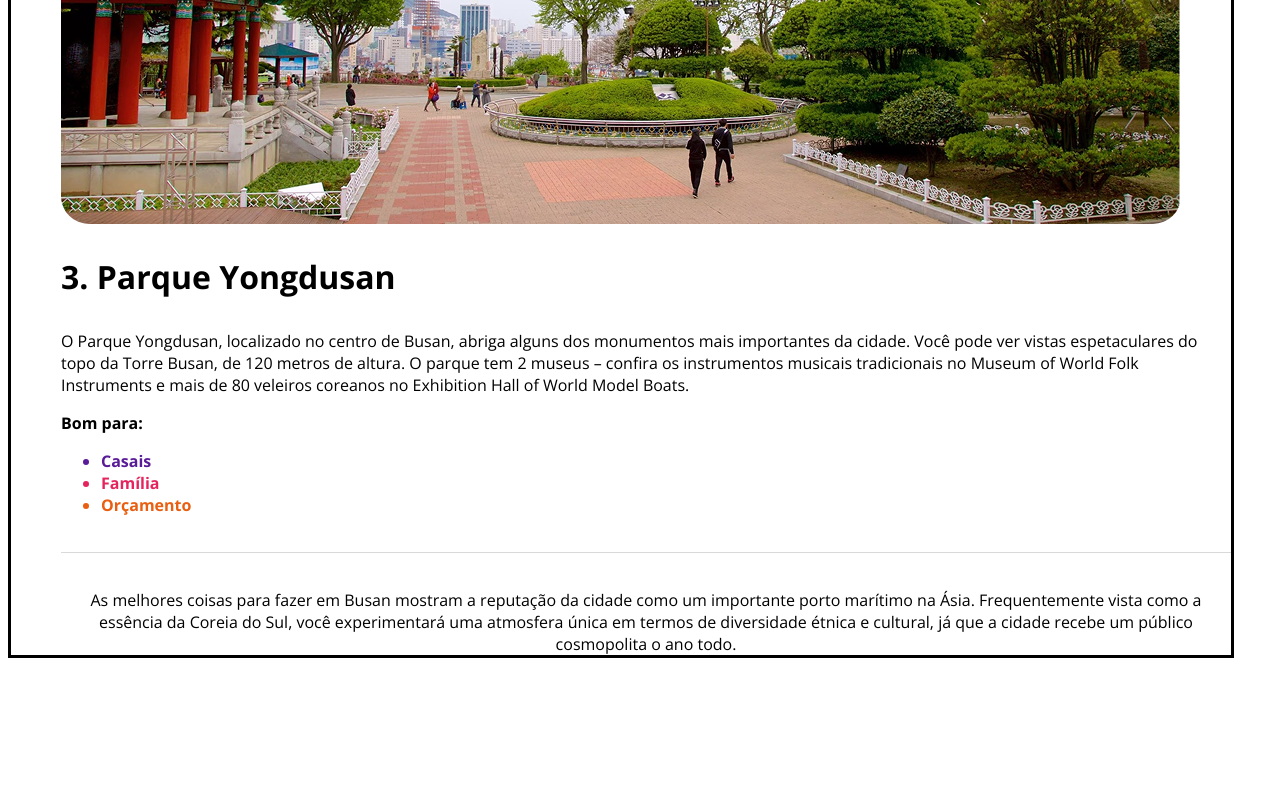
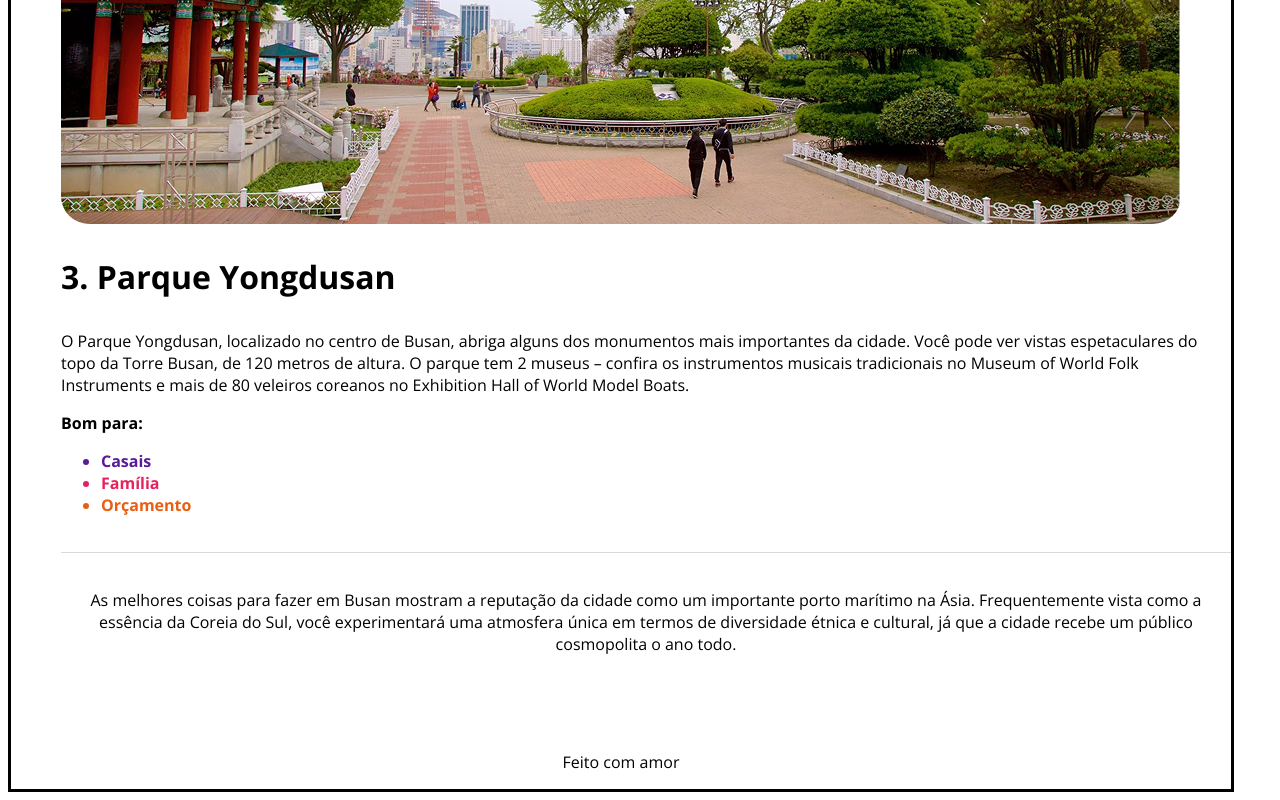
Before and after one commit to LuAguiar27/Pag-Viagem-Teste2, a plain HTML site: page index.html in a window 1280 px wide. Shown: the part 2590-3390 px from the top of the page. Before the commit the page ends 3256 px from the top, so only its background shows below. Drawn offline with nearby package versions, Linux system fonts and the light colour scheme.

Commit message:
menssage

```diff
--- a/index.html
+++ b/index.html
@@ -110,12 +110,15 @@
 
             <div class="divisor"></div>
 
-            <p class="end">As melhores coisas para fazer em Busan mostram a reputação da cidade como um importante porto marítimo na
+            <p class="end">As melhores coisas para fazer em Busan mostram a reputação da cidade como um importante porto
+                marítimo na
                 Ásia. Frequentemente vista como a essência da Coreia do Sul, você experimentará uma atmosfera única em
                 termos de diversidade étnica e cultural, já que a cidade recebe um público cosmopolita o ano todo.</p>
         </section>
-
     </main>
+    <footer>
+        <p>Feito com amor</p>
+    </footer>
 </body>
 
 </html>
--- a/style.css
+++ b/style.css
@@ -79,3 +79,8 @@ h2 {
   text-align: center;
   font-size: 16px;
 }
+
+footer {
+  text-align: center;
+  padding-top: 80px;
+}
```
